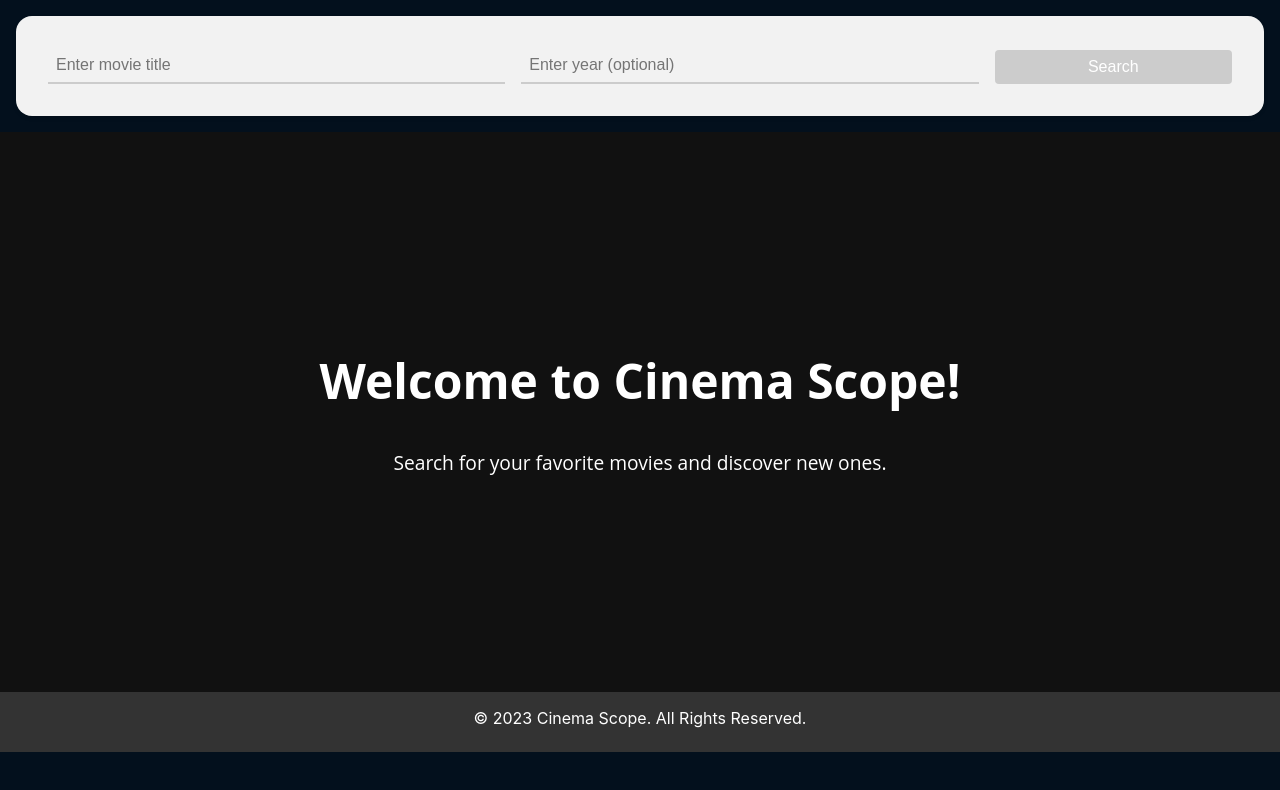
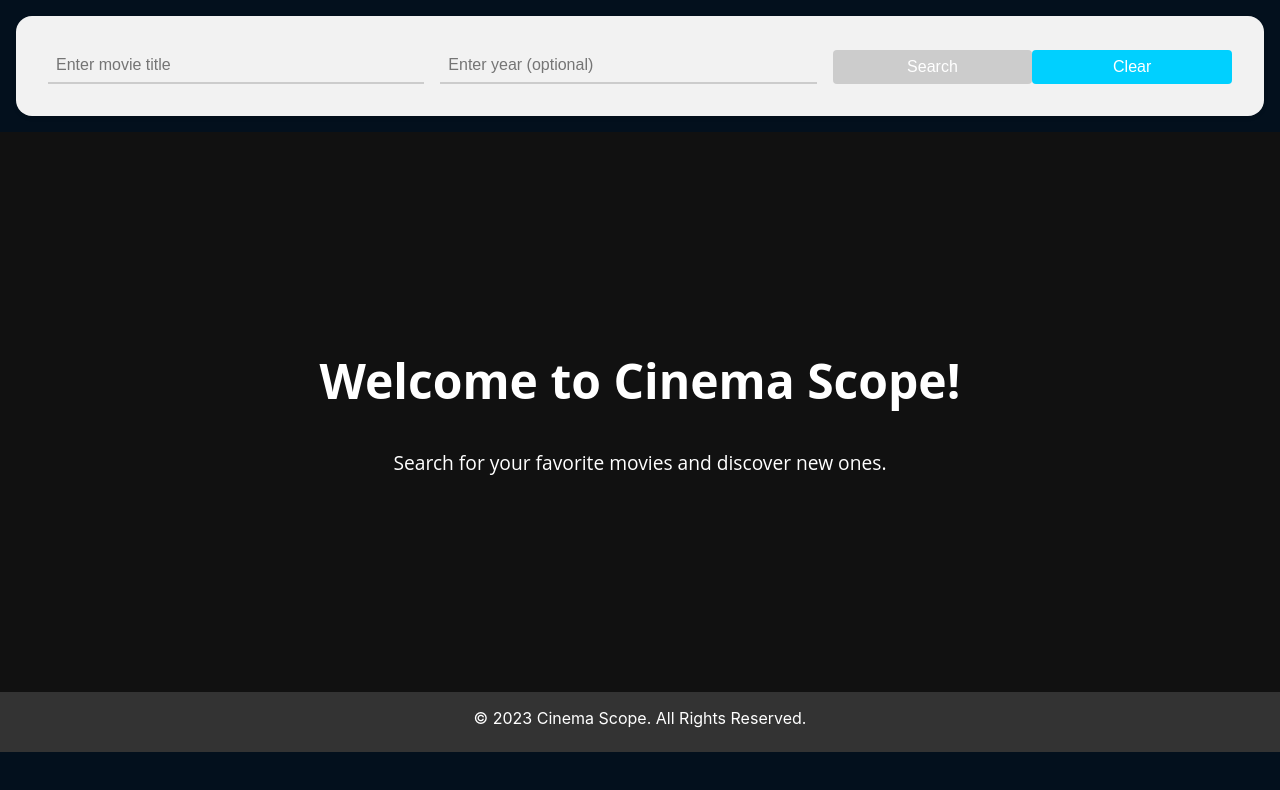
Before and after one commit to NikaDarab/CinemaScope, a React (Create React App) app: page / in a window 1280 px wide. Shown: the top 790 px of the page. Built offline with nearby package versions, Linux system fonts and the light colour scheme; no server answers.

Commit message:
added a clear button to the search bar

```diff
--- a/src/App.js
+++ b/src/App.js
@@ -42,12 +42,20 @@ function App() {
     setShowModal(true);
   };
 
+  const clearResults = () => {
+    setMovies([]);
+    setQuery({ title: "", year: "" });
+  };
+
   return (
     <div className="App">
       <SearchBar
         query={query}
         setQuery={setQuery}
+        movies={movies}
+        setMovies={setMovies}
         handleSearch={handleSearch}
+        clearResults={clearResults}
       />
       {movies ? (
         <>
--- a/src/components/SearchBar.jsx
+++ b/src/components/SearchBar.jsx
@@ -1,16 +1,14 @@
 import React from "react";
-import { string, func, shape } from "prop-types";
+import { string, func, shape, arrayOf } from "prop-types";
 import "../styles/SearchBar.css";
 
-const SearchBar = ({ query, setQuery, handleSearch }) => {
-  const isDisabled = query.title.length < 3;
-
+const SearchBar = ({ query, setQuery, handleSearch, clearResults }) => {
   return (
     <div className="search-bar">
       <input
         className="search-bar__input"
         type="text"
-        defaultValue={query.title}
+        value={query.title}
         onChange={(e) => setQuery({ ...query, title: e.target.value })}
         placeholder="Enter movie title"
       />
@@ -23,23 +21,27 @@ const SearchBar = ({ query, setQuery, handleSearch }) => {
       />
       <button
         className={`search-bar__button ${
-          isDisabled ? "search-bar__button--disabled" : ""
+          query.title.length < 3 ? "search-bar__button--disabled" : ""
         }`}
         onClick={() => handleSearch(query)}
-        disabled={isDisabled}
+        disabled={query.title.length < 3}
       >
         Search
+      </button>
+      <button className="clear-bar__button" onClick={clearResults}>
+        Clear
       </button>
     </div>
   );
 };
-
 SearchBar.propTypes = {
   query: shape({
     title: string,
     year: string,
   }).isRequired,
   setQuery: func.isRequired,
+  movies: arrayOf(shape({})),
+  setMovies: func.isRequired,
   handleSearch: func.isRequired,
 };
 
@@ -48,6 +50,7 @@ SearchBar.defaultProps = {
     title: "",
     year: "",
   },
+  movies: [],
 };
 
 export default SearchBar;
--- a/src/styles/SearchBar.css
+++ b/src/styles/SearchBar.css
@@ -61,6 +61,31 @@
     font-family: 'Poppins', sans-serif;
 }
 
+.clear-bar__button {
+    background-color: #00d0ff;
+    border: none;
+    border-radius: 0.25rem;
+    color: #fff;
+    cursor: pointer;
+    font-size: 1rem;
+    padding: 0.5rem 1rem;
+    margin-bottom: 1rem;
+    width: 100%;
+    transition: background-color 0.3s ease-in-out;
+    font-family: 'Poppins', sans-serif;
+}
+
+.clear-bar__button:hover {
+    background-color: #93a9ec;
+}
+
+.clear-bar__button[disabled],
+.clear-bar__button--disabled {
+    background-color: #7e7c7c;
+    cursor: not-allowed;
+}
+
+
 @media screen and (min-width: 768px) {
     .search-bar {
         flex-direction: row;
@@ -79,4 +104,9 @@
         width: 30%;
         margin-bottom: 0;
     }
+
+    .clear-bar__button {
+        width: 30%;
+        margin-bottom: 0;
+    }
 }
```
